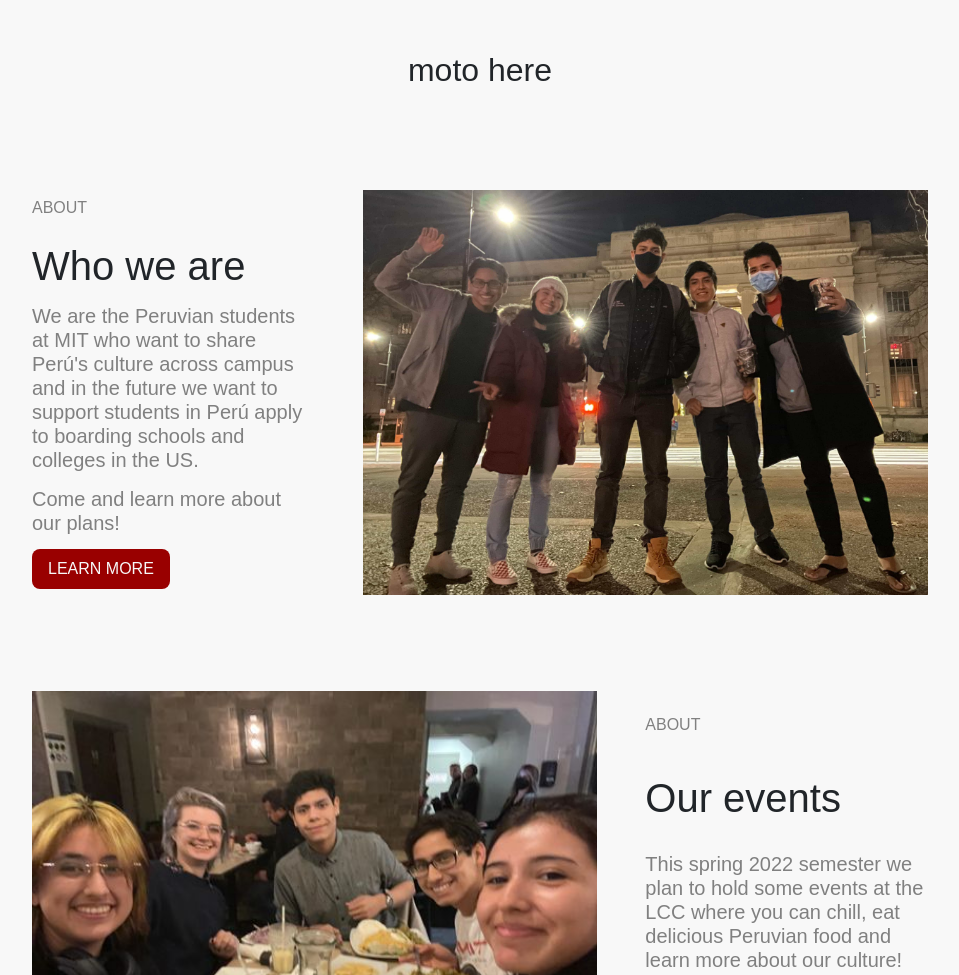
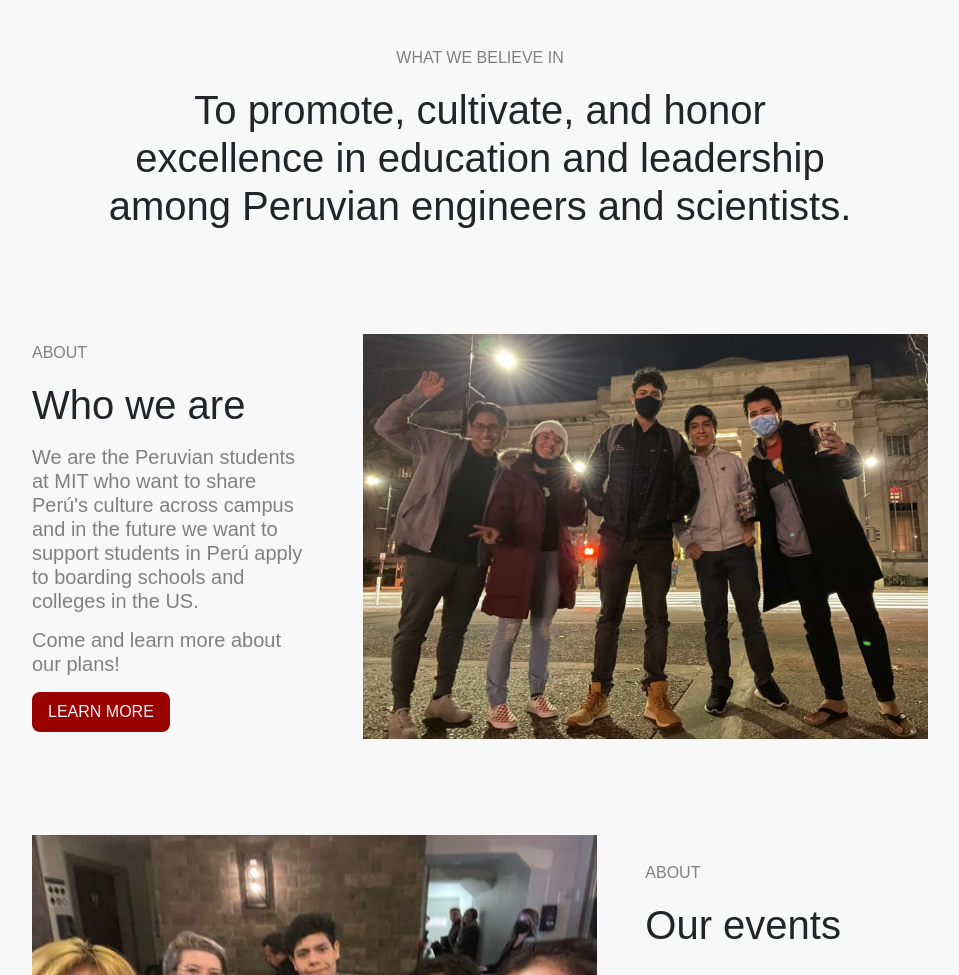
Before and after one commit to pforderique/clubperu, a plain HTML site: page index.html in a window 1280 px wide. Shown: the part 520-1495 px from the top of the page, without its empty margins (160-1119 px from the left). Drawn offline with nearby package versions, Linux system fonts and the light colour scheme; a script that the page names is missing; a web font is replaced by a local one.

Commit message:
added moto and grouped about title

```diff
--- a/index.html
+++ b/index.html
@@ -88,13 +88,19 @@
       </div>
 
       <div class="Moto-container">
-        moto here
+        <p class="font-faded">WHAT WE BELIEVE IN</p>
+        <h1>
+          To promote, cultivate, and honor excellence in education and
+          leadership among Peruvian engineers and scientists.
+        </h1>
       </div>
 
       <div class="About-container1">
         <div class="About-content">
-          <p class="font-faded">ABOUT</p>
-          <h1>Who we are</h1>
+          <section>
+            <p class="font-faded">ABOUT</p>
+            <h1>Who we are</h1>
+          </section>
           <h5 class="font-faded">
             We are the Peruvian students at MIT who want to share Perú's culture
             across campus and in the future we want to support students in Perú apply
@@ -113,8 +119,10 @@
       <div class="About-container2">
         <img src="static/images/members2.jpg" class="About-img" />
         <div class="About-content">
-          <p class="font-faded">ABOUT</p>
-          <h1>Our events</h1>
+          <section>
+            <p class="font-faded">ABOUT</p>
+            <h1>Our events</h1>
+          </section>
           <h5 class="font-faded">
             This spring 2022 semester we plan to hold some events at the LCC
             where you can chill, eat delicious Peruvian food and learn more
--- a/static/styles/main.css
+++ b/static/styles/main.css
@@ -131,8 +131,9 @@ a:hover {
 }
 
 .Moto-container {
+  width: 60vw;
   margin: var(--xl);
-  font-size: xx-large;
+  text-align: center;
 }
 
 .About-container1 {
```
